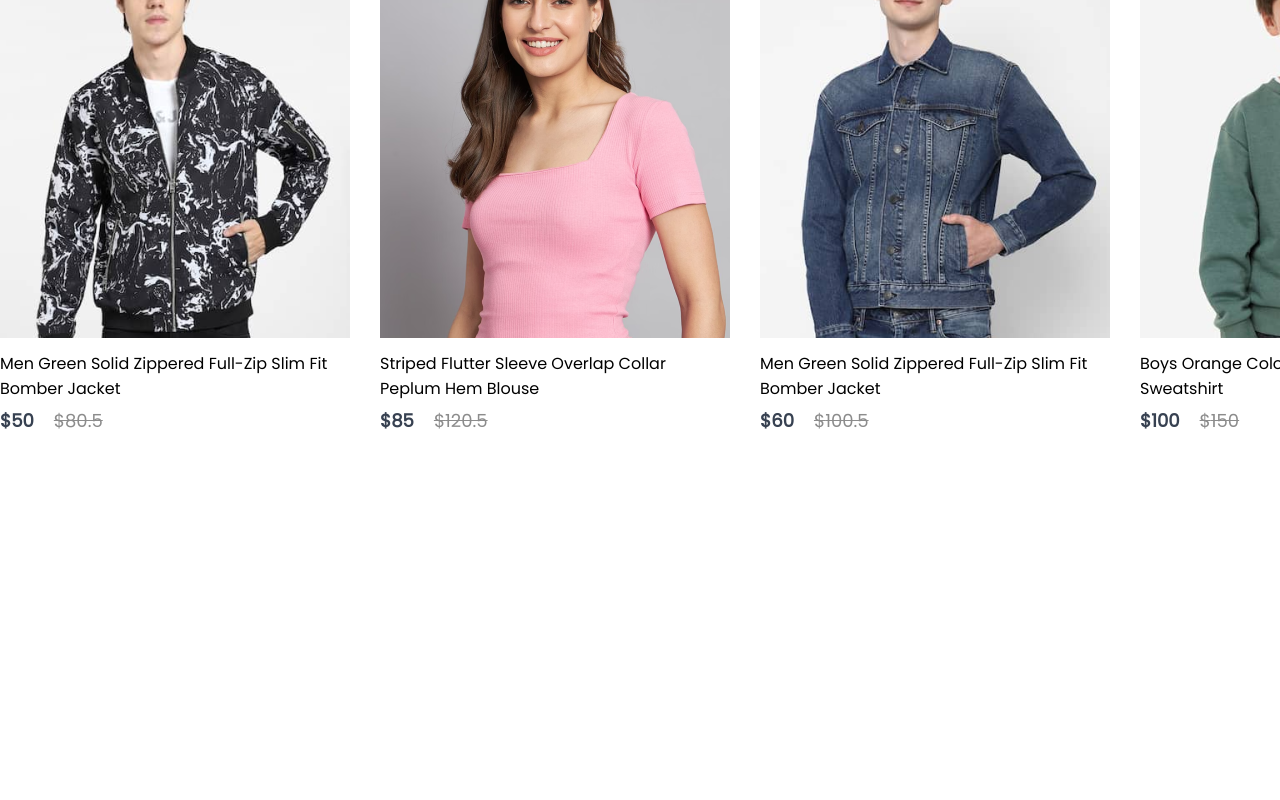
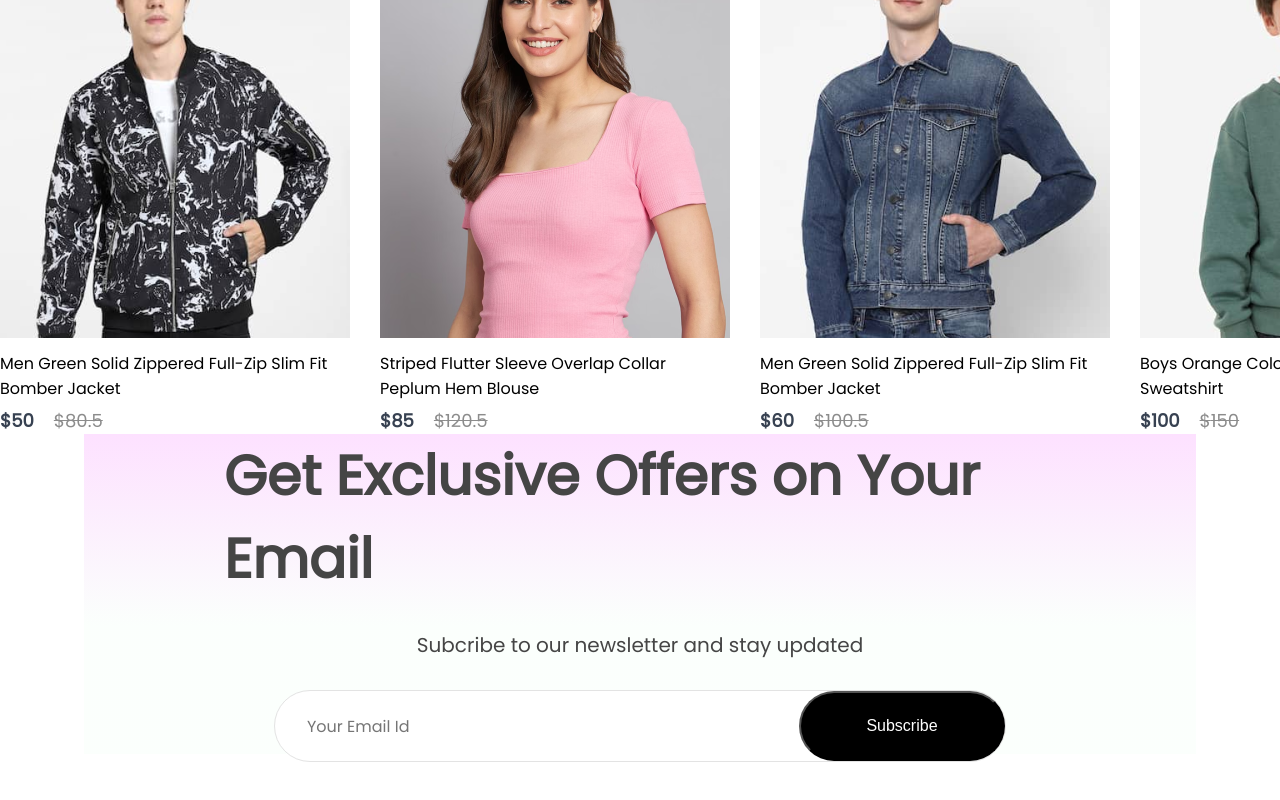
Before and after one commit to Jejeet/KokoBiz, a React (Create React App) app in the folder frontend/: page / in a window 1280 px wide. Shown: the part 2918-3718 px from the top of the page. Before the commit the page ends 3352 px from the top, so only its background shows below. Built offline with nearby package versions, Linux system fonts and the light colour scheme; a web font is replaced by a local one.

Commit message:
newsletter style

```diff
--- a/frontend/src/Components/NewCollections/NewCollection.css
+++ b/frontend/src/Components/NewCollections/NewCollection.css
@@ -2,8 +2,9 @@
     display: flex;
     flex-direction: column;
     align-items: center;
-    gap: 10px;
-    height:90hv;
+    gap: 20px;
+    margin-bottom: 100px;
+    /* height:90hv; */
 }
 .new-collections h1{
     color: #171717;
--- a/frontend/src/Components/NewsLetter/NewsLetter.css
+++ b/frontend/src/Components/NewsLetter/NewsLetter.css
@@ -11,3 +11,39 @@
     background: linear-gradient(180deg,#fde1ff,#e1ffea22 60%);
     gap: 30px;
 }
+.newsletter h1{
+    color:#454545;
+    font-size: 55px;
+    font-weight: 600;
+}
+.newsletter p{
+    color: #454545;
+    font-size: 20px;
+}
+.newsletter div{
+    display: flex;
+    align-items: center;
+    justify-content: space-between;
+    background: white;
+    width: 730px;
+    height: 70px;
+    border-radius: 80px;
+    border: 1px solid #e3e3e3;
+}
+.newsletter input{
+    width: 500px;
+    margin-left: 30px;
+    border: none;
+    outline: none;
+    font-family: Poppins;
+    font-size: 16px;
+}
+.newsletter div button{
+  width: 210px;
+  height: 70px;
+  border-radius: 80px;
+  background: black;
+  color: white;
+  font-size: 16px;
+  cursor: pointer;
+}
--- a/frontend/src/Pages/Shop.jsx
+++ b/frontend/src/Pages/Shop.jsx
@@ -2,6 +2,7 @@
 import Hero from '../Components/Hero/Hero'
 import Popular from '../Components/Hero/Item/Popular/Popular'
 import NewCollection from '../Components/NewCollections/NewCollection'
+import NewsLetter from '../Components/NewsLetter/NewsLetter'
 import Offers from '../Components/Offers/Offers'
 
 const Shop = () => {
@@ -11,6 +12,7 @@
       <Popular />
       <Offers />
       <NewCollection/>
+      <NewsLetter/>
     </div>
   )
 }
```
